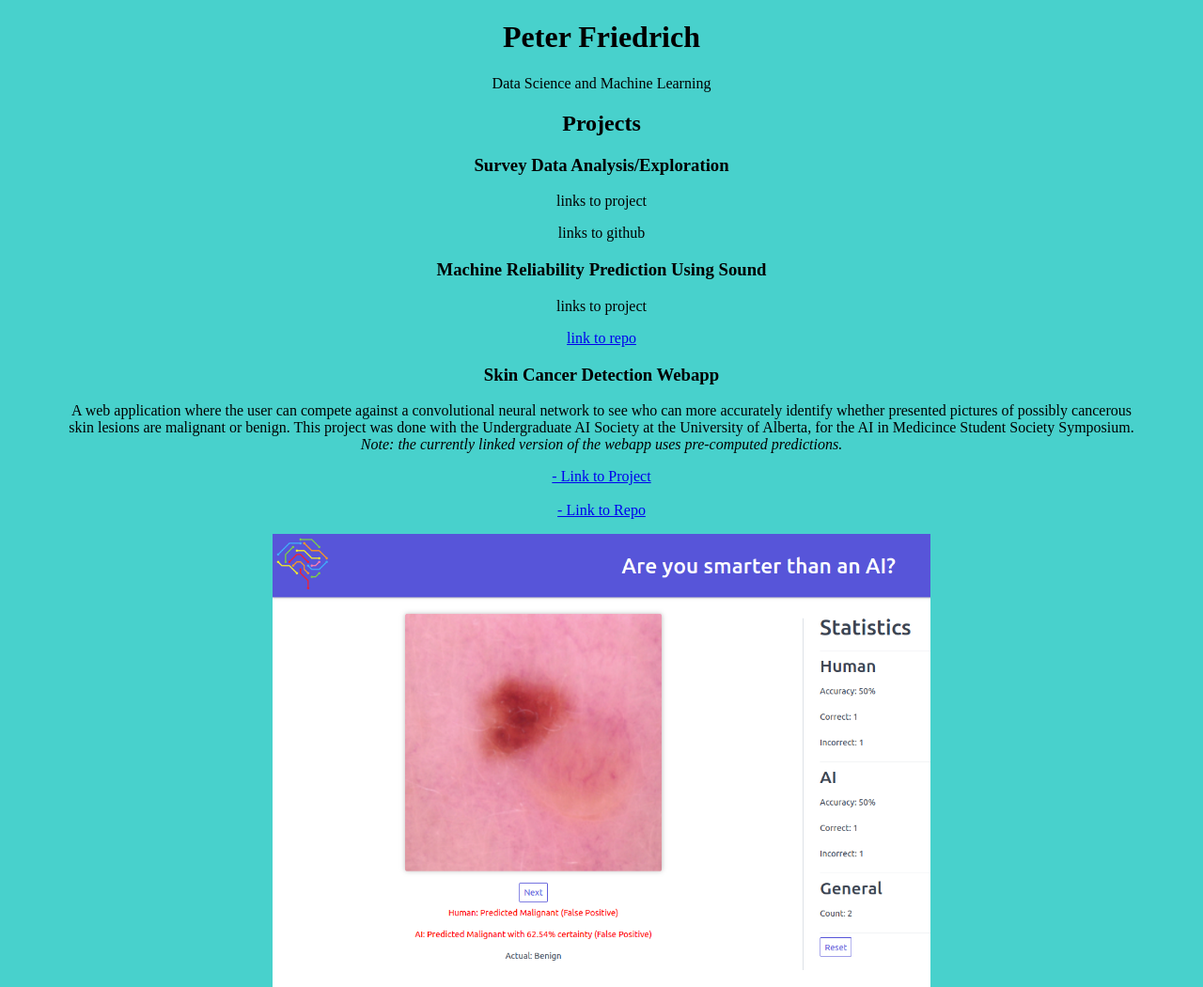
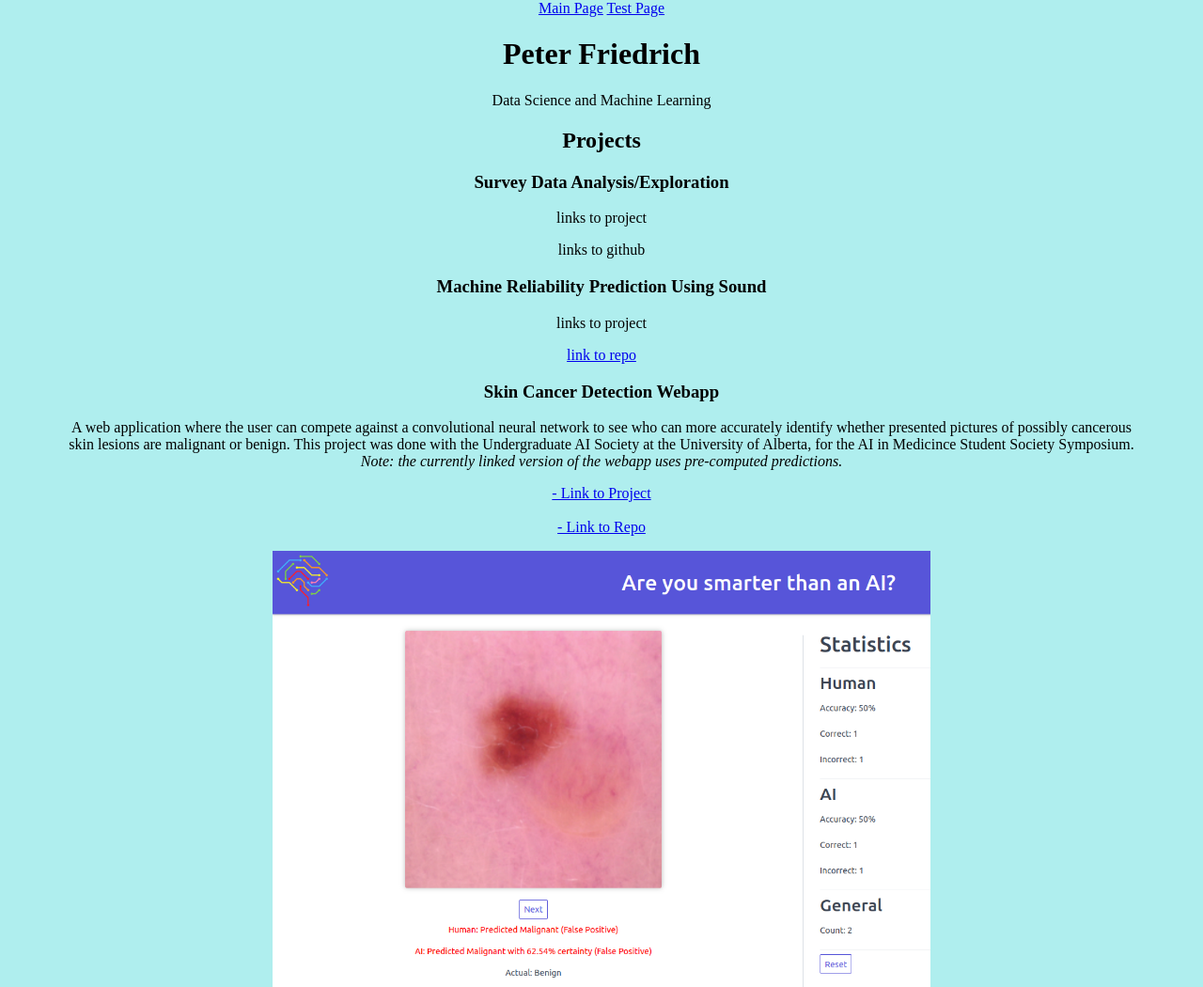
Before and after one commit to PeterFriedrich/main-portfolio, a plain HTML site: page index.html in a window 1280 px wide. Shown: the top 1050 px of the page at 94% size. Drawn offline with Linux system fonts and the light colour scheme.

Commit message:
Testing out test page
Also testing out two part commit message

```diff
--- a/index.html
+++ b/index.html
@@ -7,6 +7,8 @@
         <link rel="stylesheet" href="styles.css">
     </head>
     <body>
+        <a href="./index.html">Main Page</a>
+        <a href="./test.html">Test Page</a>
 
         <div id="introduction">
             <h1>Peter Friedrich</h1>
--- a/styles.css
+++ b/styles.css
@@ -1,6 +1,6 @@
 body {
     margin: 0;
-    background-color: #48d1cc ;
+    background-color: #AFEEEE;
     text-align: center;
 }
 
```
Also changed, not shown: test.html (added, +12 -0 lines).
